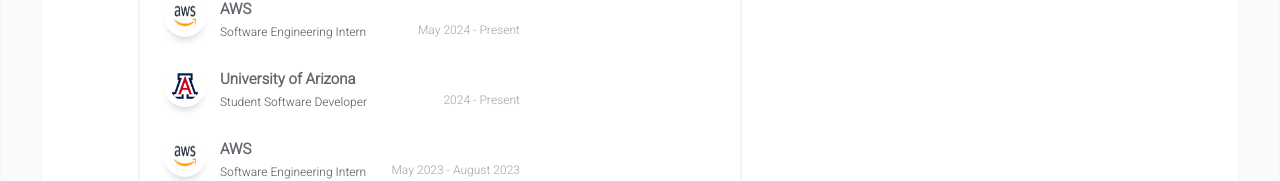
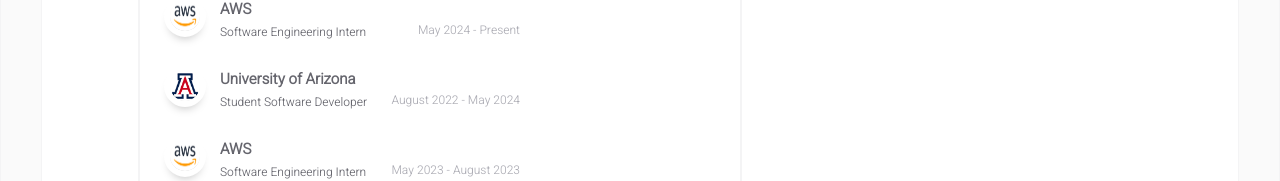
Before and after one commit to UmidMuzrapov/umidmuzrapov.github.io, a React (Create React App) app: page / in a window 1280 px wide. Shown: the part 1167-1348 px from the top of the page. Built offline with nearby package versions, Linux system fonts and the light colour scheme.

Commit message:
Update the date of work for uofa

```diff
--- a/src/components/homepage/works.jsx
+++ b/src/components/homepage/works.jsx
@@ -39,7 +39,9 @@ const Works = () => {
 							<div className="work-subtitle">
 								Student Software Developer
 							</div>
-							<div className="work-duration">2024 - Present</div>
+							<div className="work-duration">
+								August 2022 - May 2024
+							</div>
 						</div>
 						<div className="work">
 							<img
```
